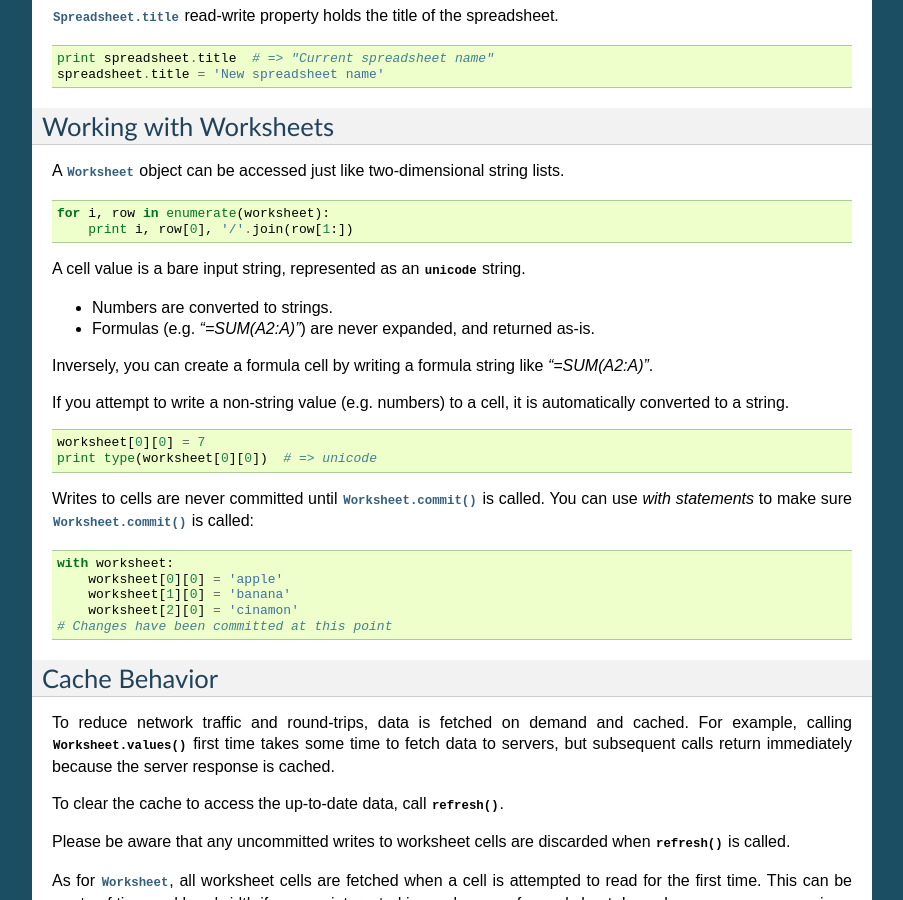
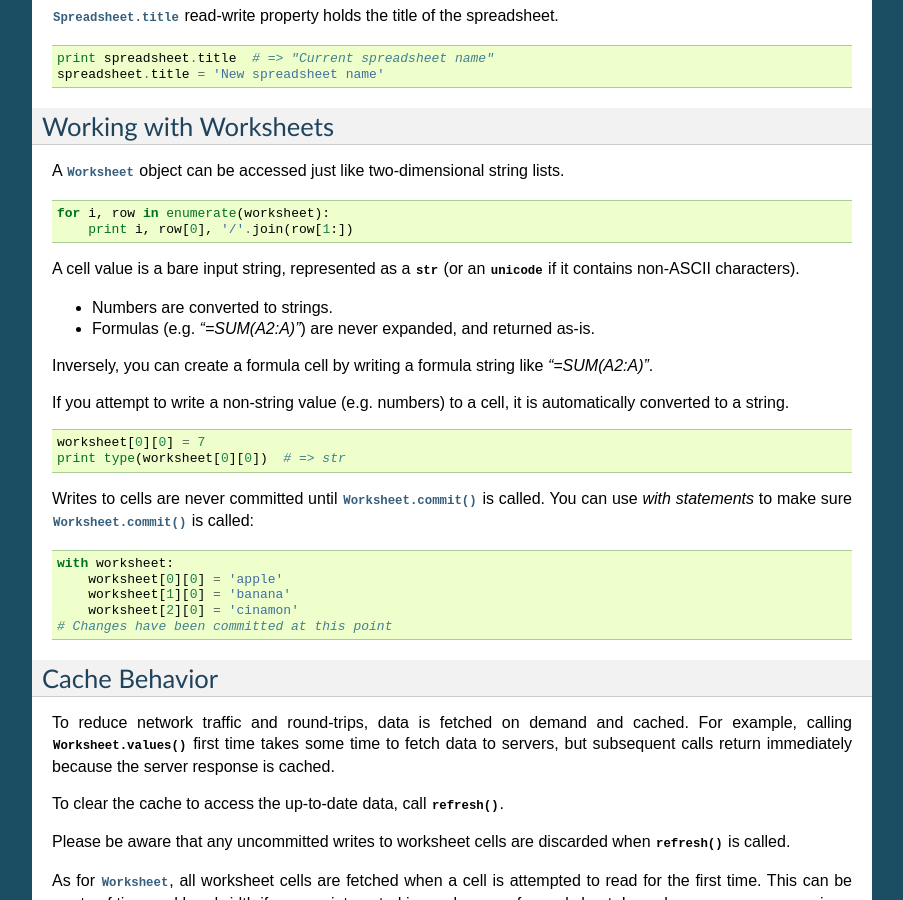
Before and after one commit to google/hyou, a Sphinx documentation site: the page built from docs/index.rst, in a window 1280 px wide and 900 px high, scrolled down 2182 px. Shown: the whole window, without its empty margins (198-1101 px from the left). Built offline with Sphinx 7.4.7, drawn with Linux system fonts in a browser that asks for light colours; some of the changed text lies outside the part shown.

Commit message:
Make it clear hyou can return `str` instead of `unicode`.

```diff
--- a/docs/index.rst
+++ b/docs/index.rst
@@ -149,7 +149,7 @@ A :py:class:`Worksheet` object can be accessed just like two-dimensional string
     for i, row in enumerate(worksheet):
         print i, row[0], '/'.join(row[1:])
 
-A cell value is a bare input string, represented as an :py:class:`unicode` string.
+A cell value is a bare input string, represented as a :py:class:`str` (or an :py:class:`unicode` if it contains non-ASCII characters).
 
 - Numbers are converted to strings.
 - Formulas (e.g. `"=SUM(A2:A)"`) are never expanded, and returned as-is.
@@ -161,7 +161,7 @@ If you attempt to write a non-string value (e.g. numbers) to a cell, it is autom
 .. code:: python
 
     worksheet[0][0] = 7
-    print type(worksheet[0][0])  # => unicode
+    print type(worksheet[0][0])  # => str
 
 Writes to cells are never committed until :py:meth:`Worksheet.commit` is called. You can use *with statements* to make sure :py:meth:`Worksheet.commit` is called:
 
@@ -237,7 +237,7 @@ API Reference
 
       Creates a new spreadsheet, and returns a :py:class:`Spreadsheet` instance.
 
-      :param unicode title: The title of a new spreadsheet.
+      :param str/unicode title: The title of a new spreadsheet.
       :param int rows: The number of rows of a new spreadsheet.
       :param int cols: The number of cols of a new spreadsheet.
 
@@ -288,7 +288,7 @@ API Reference
 
       Adds a new worksheet and returns a new :py:class:`Worksheet` object.
 
-      :param unicode title: The title of a new worksheet.
+      :param str/unicode title: The title of a new worksheet.
       :param int rows: The number of rows of a new worksheet.
       :param int cols: The number of cols of a new worksheet.
 
@@ -298,7 +298,7 @@ API Reference
 
       Deletes a worksheet.
 
-      :param unicode title: The title of the worksheet to be deleted.
+      :param str/unicode title: The title of the worksheet to be deleted.
 
       Deletion of a worksheet is committed immediately and :py:meth:`refresh` is automatically called to reflect changes.
 
```
